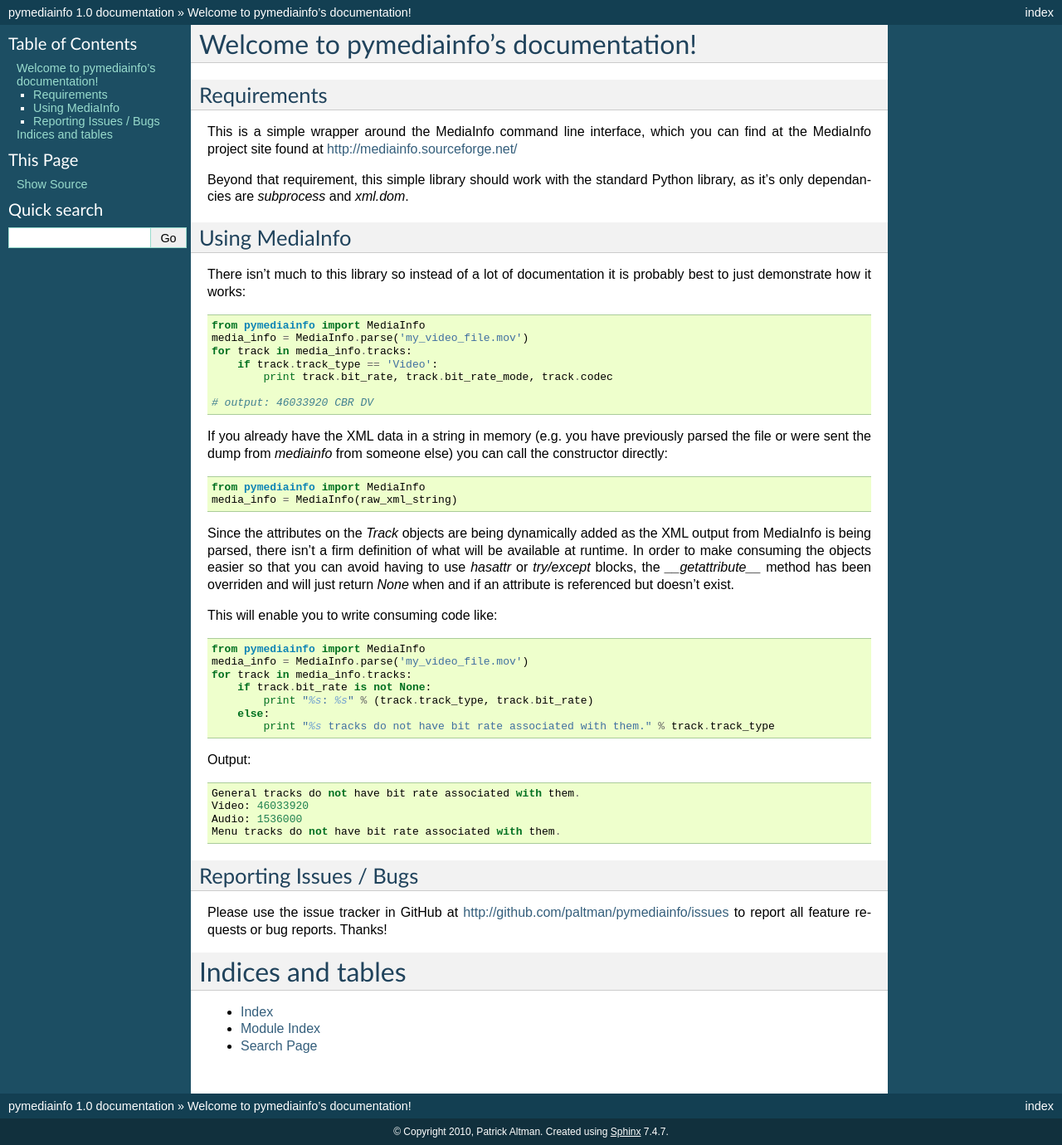
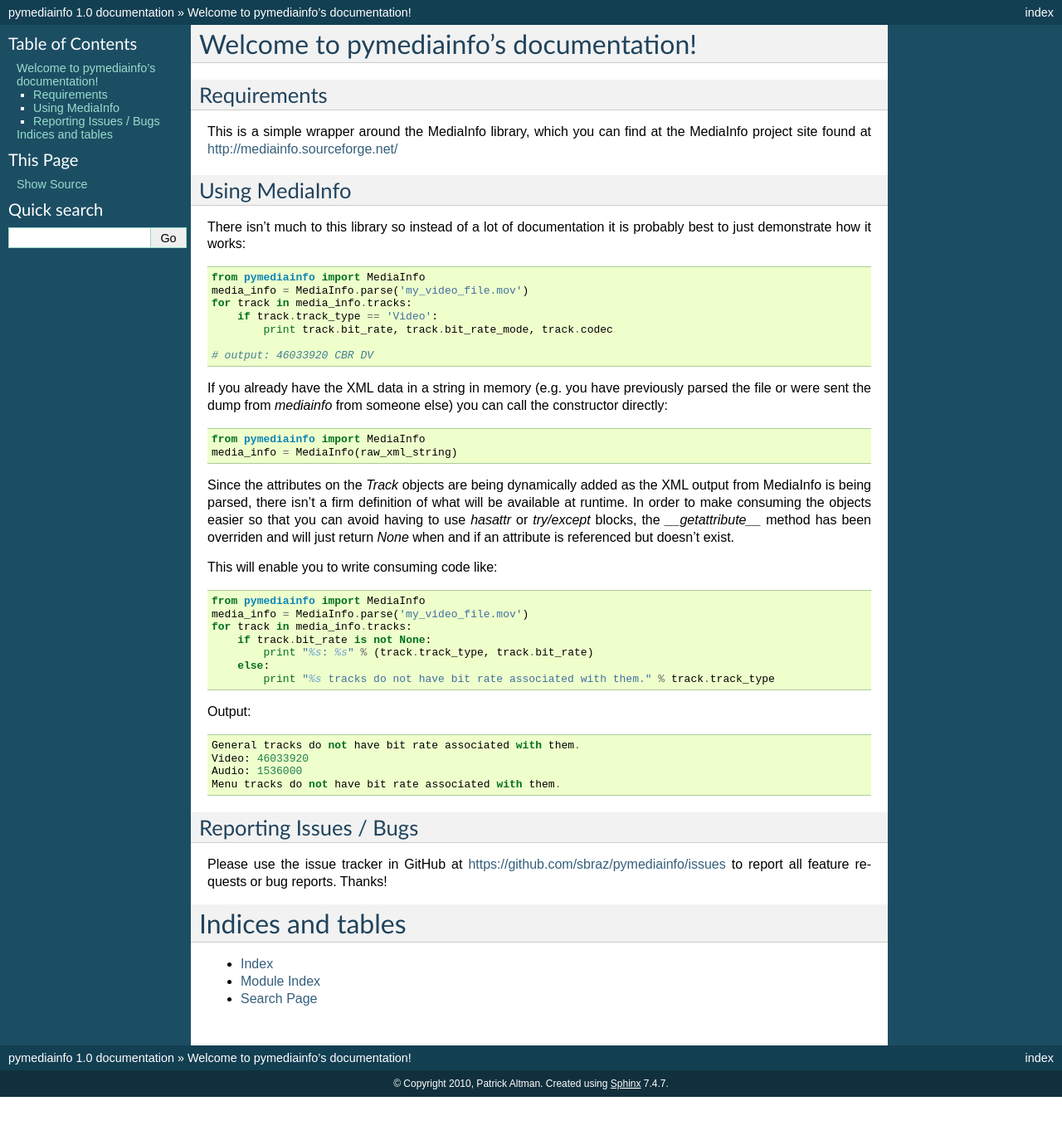
Before and after one commit to sbraz/pymediainfo, a Sphinx documentation site: the page built from docs/index.txt, in a window 1280 px wide. Shown: the whole page at 83% size. Built offline with Sphinx 7.4.7, drawn with Linux system fonts in a browser that asks for light colours; after the commit the page ends 1322 px from its top, so only the background shows below that.

Commit message:
Update LICENSE, docs

```diff
--- a/docs/index.txt
+++ b/docs/index.txt
@@ -7,11 +7,8 @@
 Requirements
 ============
 
-This is a simple wrapper around the MediaInfo command line interface, which you
-can find at the MediaInfo project site found at http://mediainfo.sourceforge.net/
-
-Beyond that requirement, this simple library should work with the standard
-Python library, as it's only dependancies are `subprocess` and `xml.dom`.
+This is a simple wrapper around the MediaInfo library, which you can find
+at the MediaInfo project site found at http://mediainfo.sourceforge.net/
 
 ===============
 Using MediaInfo
@@ -63,7 +60,7 @@
 Reporting Issues / Bugs
 =======================
 
-Please use the issue tracker in GitHub at http://github.com/paltman/pymediainfo/issues
+Please use the issue tracker in GitHub at https://github.com/sbraz/pymediainfo/issues
 to report all feature requests or bug reports.  Thanks!
 
 
```
Also changed, not shown: 1 other file.
